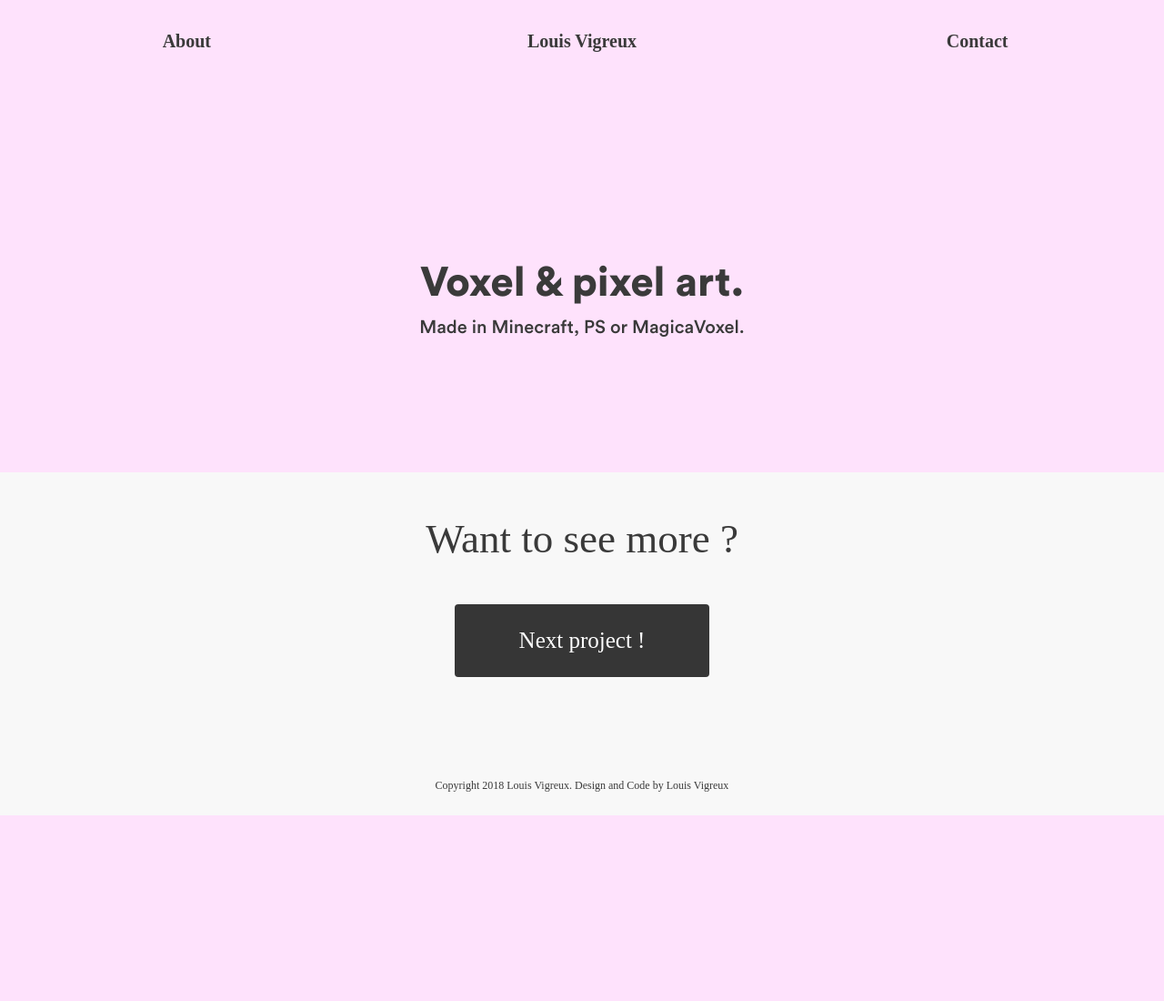
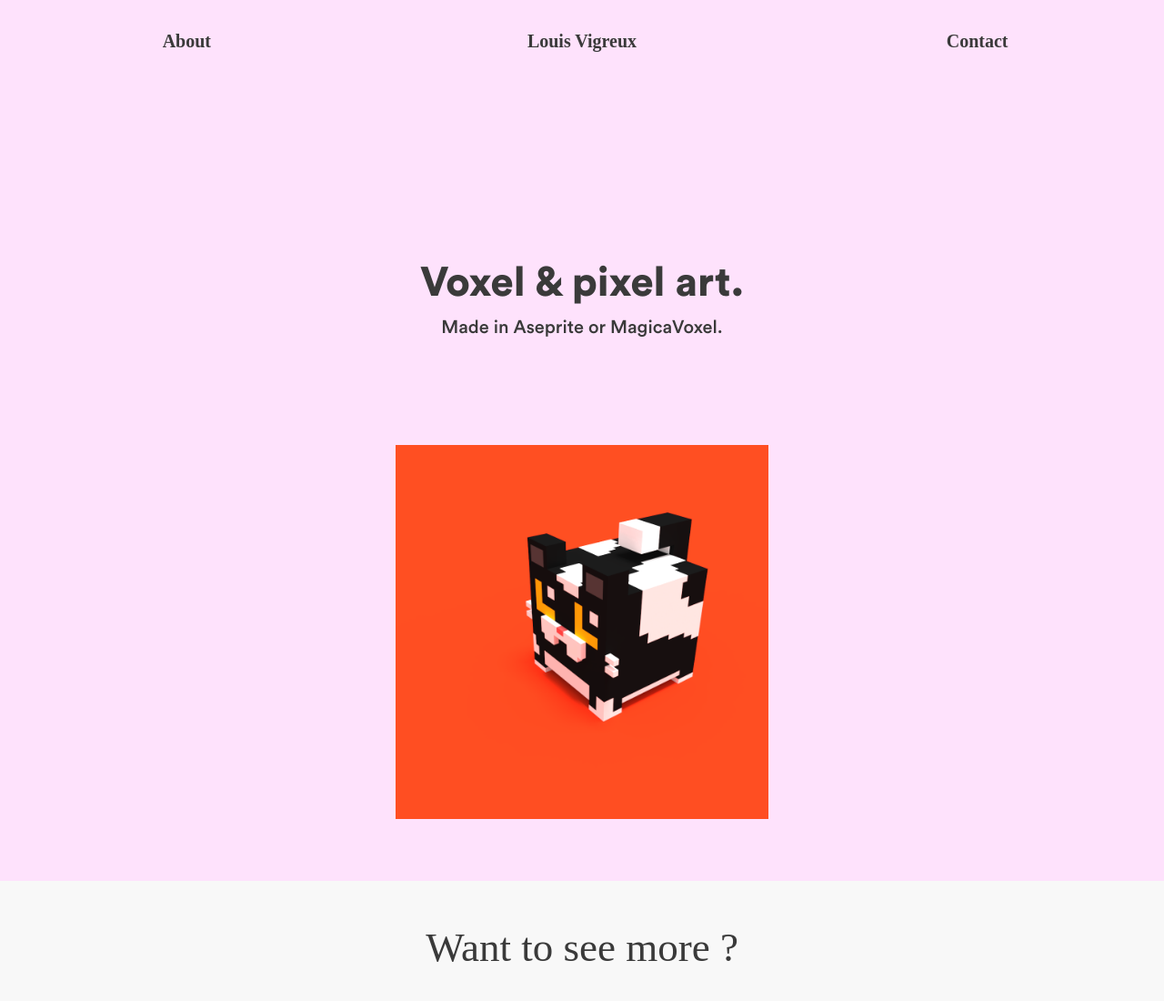
Before and after one commit to NovaaH7/portfolio, a website: page detail-pixel.html in a window 1280 px wide. Shown: the top 1100 px of the page at 91% size. Before the commit the page ends 896 px from the top, so only its background shows below. Drawn offline with nearby package versions, Linux system fonts and the light colour scheme; a web font is replaced by a local one.

Commit message:
pixel
pixel

```diff
--- a/detail-pixel.html
+++ b/detail-pixel.html
@@ -37,7 +37,7 @@
 					Voxel & pixel art.
 				</div>
 				<div class="basic-content centered-text">
-					Made in Minecraft, PS or MagicaVoxel.
+					Made in Aseprite or MagicaVoxel.
 				</div>
 			</div>
 		</div>
@@ -46,11 +46,12 @@
 		<div class="columns is-centered is-multiline">
 			<div class="column is-one-third">
 				<div class="image-container centered-text">
-					<img src="">
+					<img src="assets/img/bobin_large.png">
 				</div>
 			</div>
 		</div>
 	</div>
+	<br/> <br/>
 
 	<div class="white btn-container">
 		<p class="description">
```
Also changed, not shown: assets/img/bobin_large.png (added).
